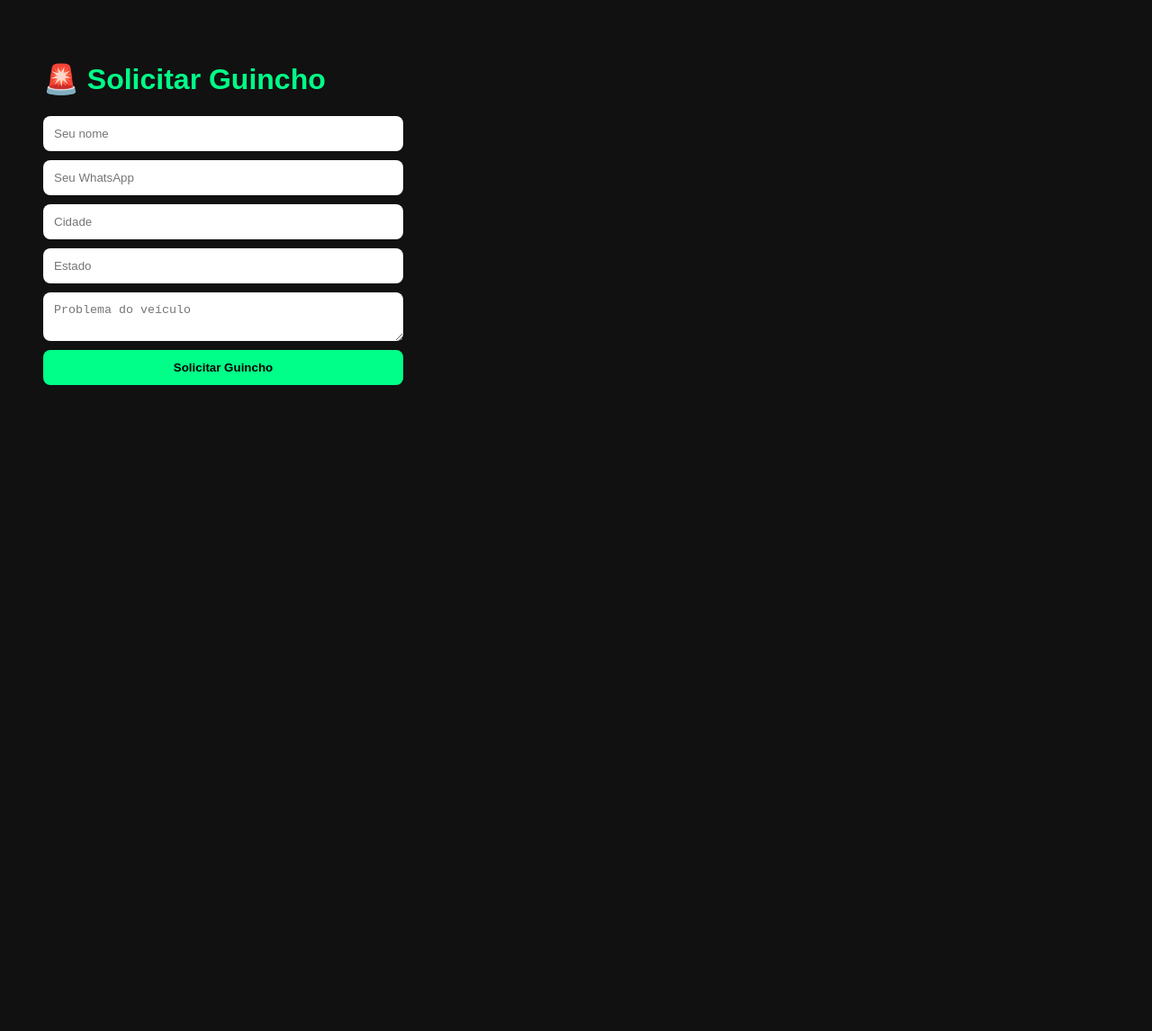
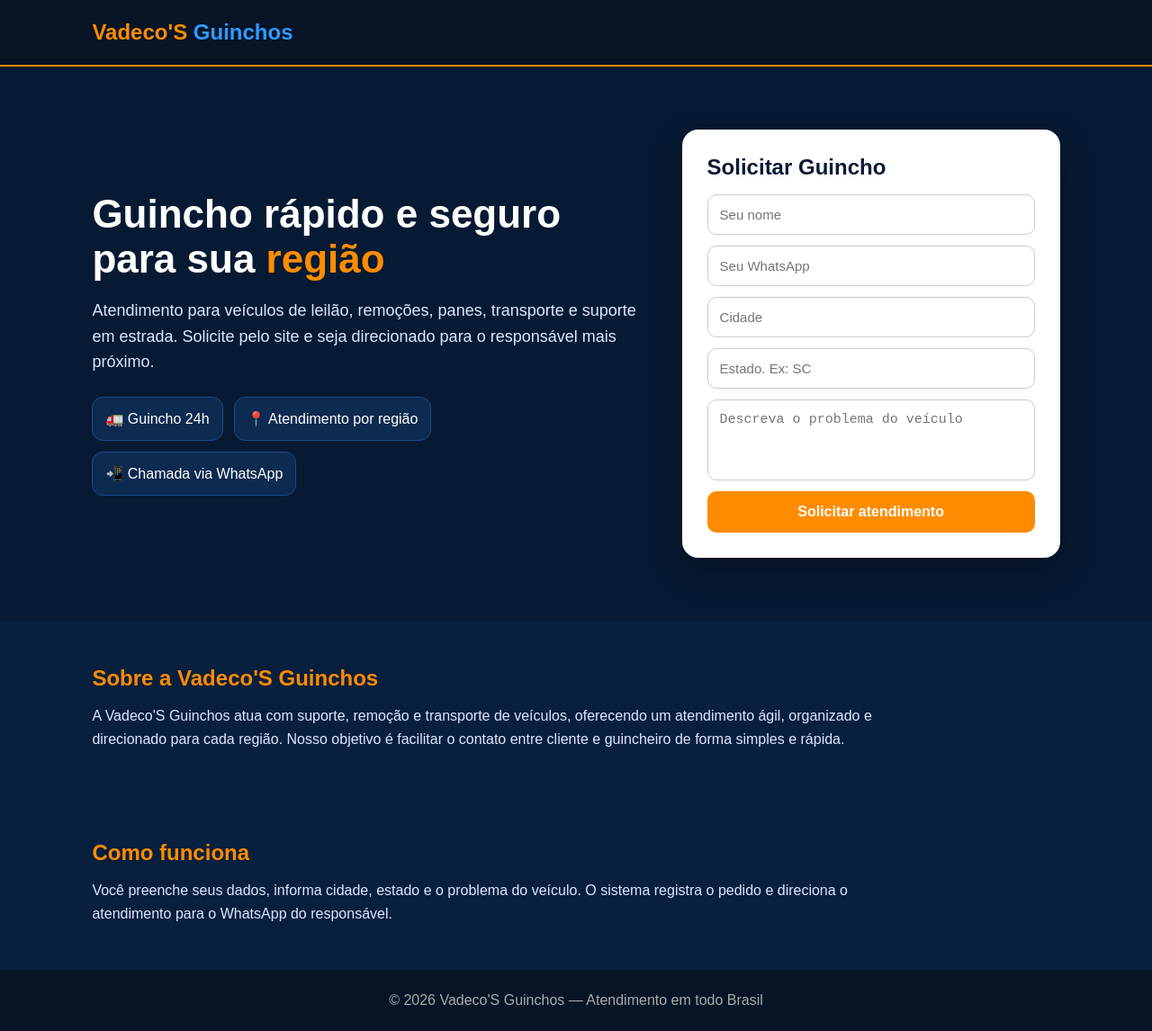
Before and after one commit to zaga0909/guincho-system, a website: page public/index.html in a window 1280 px wide. Shown: the whole page at 90% size. Before the commit the page ends 800 px from the top, so only its background shows below. Drawn offline with Linux system fonts and the light colour scheme.

Commit message:
site profissional Vadecos Guinchos

```diff
--- a/public/index.html
+++ b/public/index.html
@@ -1,126 +1,260 @@
 <!DOCTYPE html>
 <html lang="pt-br">
 <head>
-  <meta charset="UTF-8">
-  <meta name="viewport" content="width=device-width, initial-scale=1.0">
-  <title>Guincho 24h</title>
+  <meta charset="UTF-8" />
+  <meta name="viewport" content="width=device-width, initial-scale=1.0" />
+  <title>Vadeco'S Guinchos</title>
 
   <style>
-
-    body{
-      background:#111;
-      color:white;
-      font-family:Arial;
-      padding:40px;
+    * {
+      box-sizing: border-box;
+      margin: 0;
+      padding: 0;
     }
 
-    h1{
-      color:#00ff88;
+    body {
+      font-family: Arial, sans-serif;
+      background: #071a33;
+      color: white;
     }
 
-    form{
-      display:flex;
-      flex-direction:column;
-      gap:10px;
-      max-width:400px;
+    header {
+      padding: 22px 8%;
+      display: flex;
+      justify-content: space-between;
+      align-items: center;
+      background: #061426;
+      border-bottom: 2px solid #ff8c00;
     }
 
-    input, textarea, button{
-      padding:12px;
-      border-radius:8px;
-      border:none;
+    .logo {
+      font-size: 24px;
+      font-weight: bold;
+      color: #ff8c00;
     }
 
-    button{
-      background:#00ff88;
-      font-weight:bold;
-      cursor:pointer;
+    .logo span {
+      color: #2f9bff;
     }
 
+    .hero {
+      padding: 70px 8%;
+      display: grid;
+      grid-template-columns: 1fr 420px;
+      gap: 40px;
+      align-items: center;
+    }
+
+    .hero h1 {
+      font-size: 44px;
+      margin-bottom: 18px;
+    }
+
+    .hero h1 span {
+      color: #ff8c00;
+    }
+
+    .hero p {
+      font-size: 18px;
+      line-height: 1.6;
+      color: #dce8ff;
+      margin-bottom: 24px;
+    }
+
+    .cards {
+      display: flex;
+      gap: 12px;
+      flex-wrap: wrap;
+      margin-top: 20px;
+    }
+
+    .card {
+      background: #0d2a50;
+      border: 1px solid #174b88;
+      padding: 14px;
+      border-radius: 12px;
+      min-width: 140px;
+    }
+
+    .form-box {
+      background: white;
+      color: #111;
+      padding: 28px;
+      border-radius: 18px;
+      box-shadow: 0 15px 35px rgba(0,0,0,.35);
+    }
+
+    .form-box h2 {
+      margin-bottom: 16px;
+      color: #071a33;
+    }
+
+    form {
+      display: flex;
+      flex-direction: column;
+      gap: 12px;
+    }
+
+    input, textarea {
+      padding: 13px;
+      border: 1px solid #ccc;
+      border-radius: 10px;
+      font-size: 15px;
+    }
+
+    textarea {
+      resize: none;
+      min-height: 90px;
+    }
+
+    button {
+      padding: 14px;
+      border: none;
+      border-radius: 10px;
+      background: #ff8c00;
+      color: white;
+      font-weight: bold;
+      font-size: 16px;
+      cursor: pointer;
+    }
+
+    button:hover {
+      background: #e67d00;
+    }
+
+    section {
+      padding: 50px 8%;
+      background: #081f3d;
+    }
+
+    section h2 {
+      color: #ff8c00;
+      margin-bottom: 15px;
+    }
+
+    section p {
+      color: #dce8ff;
+      line-height: 1.6;
+      max-width: 900px;
+    }
+
+    footer {
+      text-align: center;
+      padding: 25px;
+      background: #061426;
+      color: #aaa;
+    }
+
+    @media (max-width: 850px) {
+      .hero {
+        grid-template-columns: 1fr;
+        padding: 45px 6%;
+      }
+
+      .hero h1 {
+        font-size: 34px;
+      }
+
+      header {
+        padding: 18px 6%;
+      }
+    }
   </style>
+</head>
 
-</head>
 <body>
 
-<h1>🚨 Solicitar Guincho</h1>
+<header>
+  <div class="logo">Vadeco'S <span>Guinchos</span></div>
+</header>
 
-<form id="formulario">
+<main class="hero">
+  <div>
+    <h1>Guincho rápido e seguro para sua <span>região</span></h1>
+    <p>
+      Atendimento para veículos de leilão, remoções, panes, transporte e suporte em estrada.
+      Solicite pelo site e seja direcionado para o responsável mais próximo.
+    </p>
 
-  <input type="text" id="nome" placeholder="Seu nome" required>
+    <div class="cards">
+      <div class="card">🚛 Guincho 24h</div>
+      <div class="card">📍 Atendimento por região</div>
+      <div class="card">📲 Chamada via WhatsApp</div>
+    </div>
+  </div>
 
-  <input type="text" id="whatsapp" placeholder="Seu WhatsApp" required>
+  <div class="form-box">
+    <h2>Solicitar Guincho</h2>
 
-  <input type="text" id="cidade" placeholder="Cidade" required>
+    <form id="formulario">
+      <input type="text" id="nome" placeholder="Seu nome" required>
+      <input type="text" id="whatsapp" placeholder="Seu WhatsApp" required>
+      <input type="text" id="cidade" placeholder="Cidade" required>
+      <input type="text" id="estado" placeholder="Estado. Ex: SC" required>
+      <textarea id="descricao" placeholder="Descreva o problema do veículo"></textarea>
 
-  <input type="text" id="estado" placeholder="Estado" required>
+      <button type="submit">Solicitar atendimento</button>
+    </form>
+  </div>
+</main>
 
-  <textarea id="descricao" placeholder="Problema do veículo"></textarea>
+<section>
+  <h2>Sobre a Vadeco'S Guinchos</h2>
+  <p>
+    A Vadeco'S Guinchos atua com suporte, remoção e transporte de veículos,
+    oferecendo um atendimento ágil, organizado e direcionado para cada região.
+    Nosso objetivo é facilitar o contato entre cliente e guincheiro de forma simples e rápida.
+  </p>
+</section>
 
-  <button type="submit">
-    Solicitar Guincho
-  </button>
+<section>
+  <h2>Como funciona</h2>
+  <p>
+    Você preenche seus dados, informa cidade, estado e o problema do veículo.
+    O sistema registra o pedido e direciona o atendimento para o WhatsApp do responsável.
+  </p>
+</section>
 
-</form>
+<footer>
+  © 2026 Vadeco'S Guinchos — Atendimento em todo Brasil
+</footer>
 
 <script>
-
 const form = document.getElementById("formulario");
 
 form.addEventListener("submit", async (e) => {
-
   e.preventDefault();
 
   const dados = {
-
     nome: document.getElementById("nome").value,
     whatsapp: document.getElementById("whatsapp").value,
     cidade: document.getElementById("cidade").value,
     estado: document.getElementById("estado").value,
     descricao: document.getElementById("descricao").value
-
   };
 
   try {
-
     const resposta = await fetch("/solicitar", {
-
       method: "POST",
-
-      headers:{
-        "Content-Type":"application/json"
+      headers: {
+        "Content-Type": "application/json"
       },
-
       body: JSON.stringify(dados)
-
     });
 
     const resultado = await resposta.json();
 
-    console.log(resultado);
-
-    // ABRIR WHATSAPP
-    if(resultado.whatsapp){
-
+    if (resultado.whatsapp) {
       alert("Pedido enviado!");
-
       window.location.href = resultado.whatsapp;
-
-    }else{
-
+    } else {
       alert(resultado.msg || resultado.erro || "Erro ao enviar");
-
     }
 
   } catch (erro) {
-
-    console.log(erro);
-
     alert("Erro no sistema");
-
   }
-
 });
-
 </script>
 
 </body>
```
